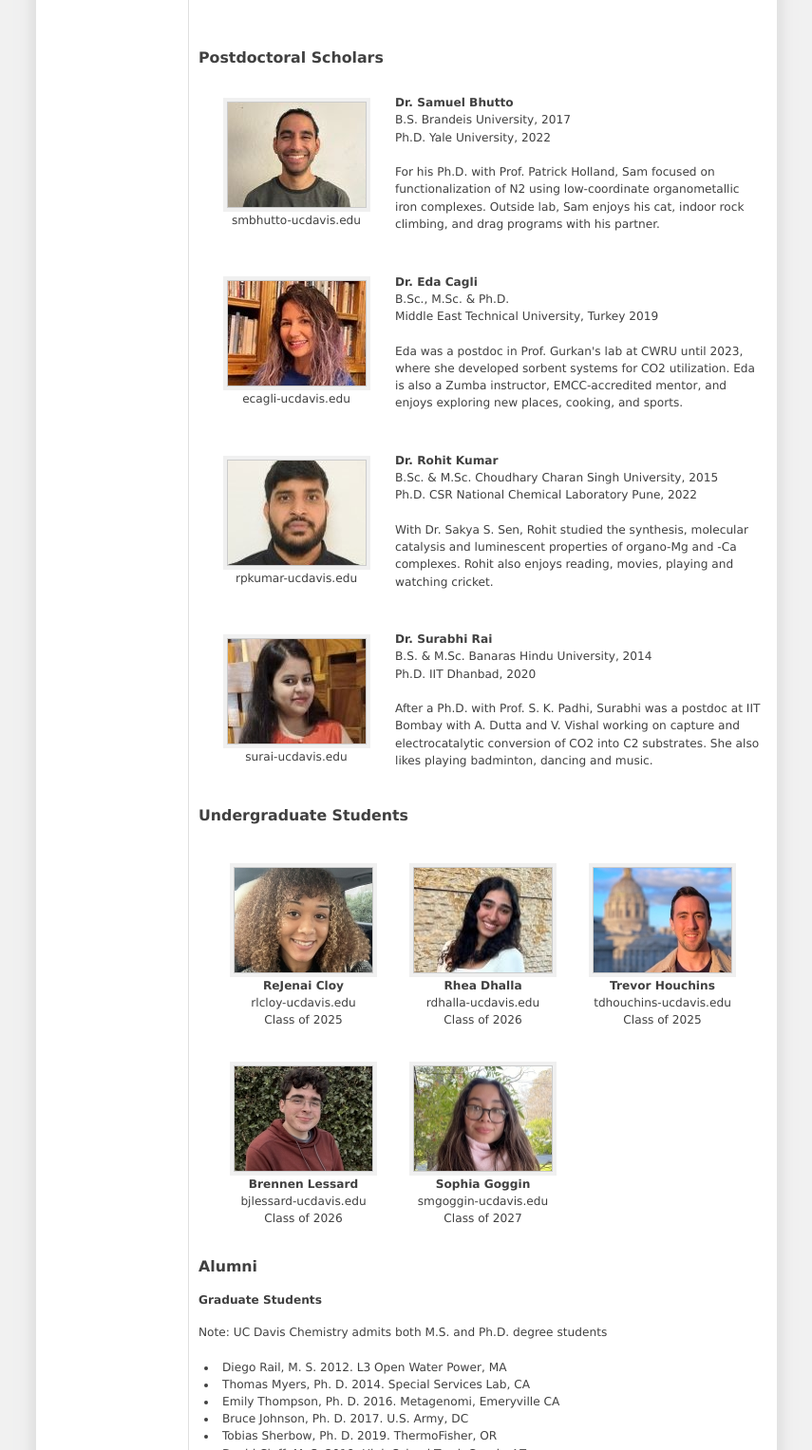
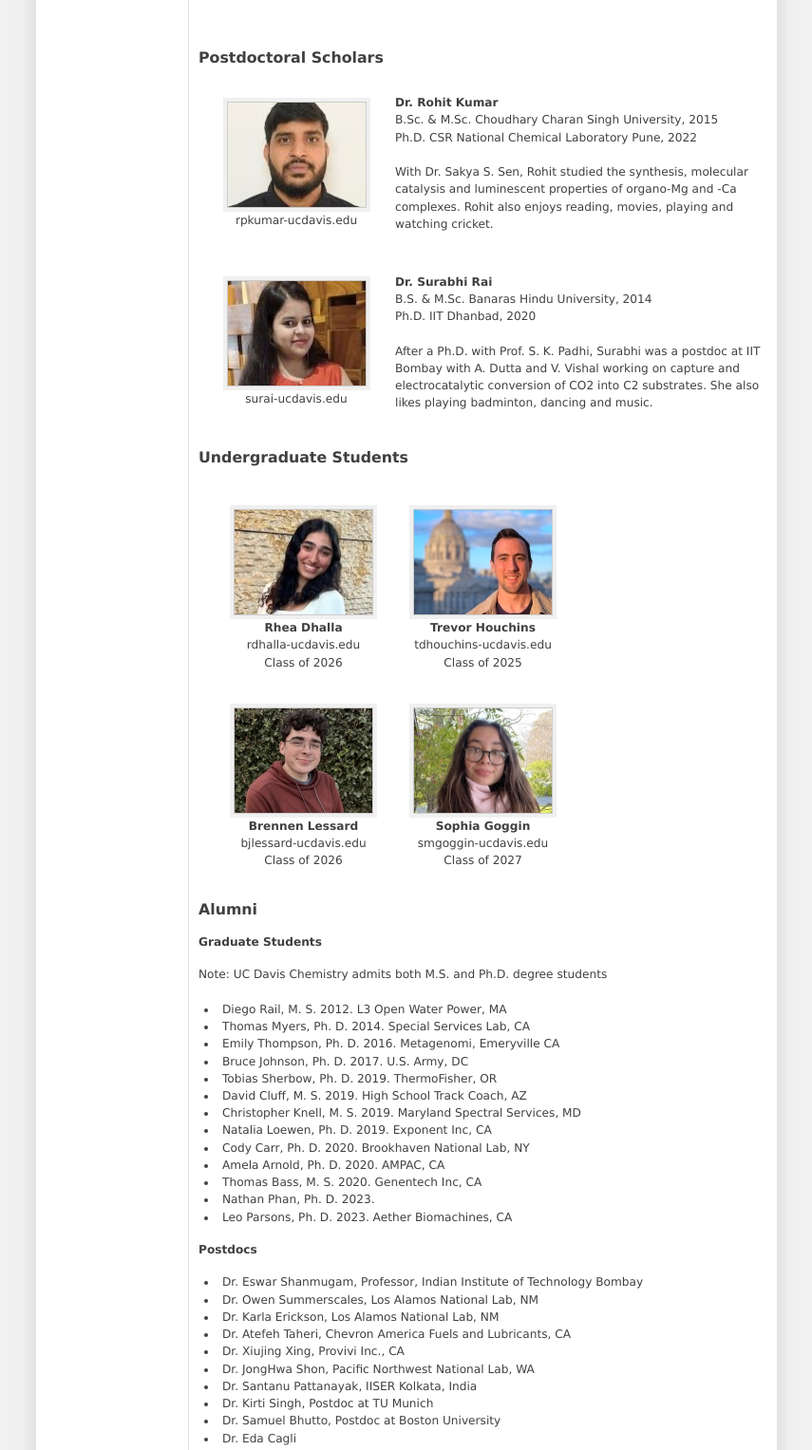
Before and after one commit to laberben/laberben.github.io, a plain HTML site: page group.html in a window 1280 px wide. Shown: the part 1962-3489 px from the top of the page at 95% size, without its empty margins (212-1067 px from the left). Drawn offline with Linux system fonts and the light colour scheme.

Commit message:
Add files via upload

```diff
--- a/group.html
+++ b/group.html
@@ -202,8 +202,6 @@ Previously, Oby was a Quality Assurance Chemist at Dangote Fertilizer, overseein
  As an undergraduate, Rachel worked with Dr. Samantha Glazier to determine the mechanism of a polymer TNT sensor. Outside of the lab, Rachel enjoys reading, crocheting, and baking. </td> </table><br/>
 
 
-
-
 <br/><br/>
 
 
@@ -211,32 +209,6 @@ Previously, Oby was a Quality Assurance Chemist at Dangote Fertilizer, overseein
 <h3>Postdoctoral Scholars</h3>
 <br/>
 
-
-<table><tr>
-                <td width="200">
-					<center>
-                    <img src="img/samuel.jpg" height="110" width="145" valign="top" alt="" /><br/>
-                    smbhutto-ucdavis.edu<br/>
-					</center>
-                </td>
-
-	<td>		<b>Dr. Samuel Bhutto</b><br/>
-			B.S. Brandeis University, 2017<br/>
-			Ph.D. Yale University, 2022<br/><br/>
- For his Ph.D. with Prof. Patrick Holland, Sam focused on functionalization of N2 using low-coordinate organometallic iron complexes. Outside lab, Sam enjoys his cat, indoor rock climbing, and drag programs with his partner. </td> </table><br/><br/>
-
-<table><tr>
-                <td width="200">
-					<center>
-                    <img src="img/Eda.jpg" height="110" width="145" valign="top" alt="" /><br/>
-                    ecagli-ucdavis.edu<br/>
-					</center>
-                </td>
-
-	<td>		<b>Dr. Eda Cagli</b><br/>
-			B.Sc., M.Sc. & Ph.D. <br/>
-			Middle East Technical University, Turkey 2019<br/><br/>
- Eda was a postdoc in Prof. Gurkan's lab at CWRU until 2023, where she developed sorbent systems for CO2 utilization. Eda is also a Zumba instructor, EMCC-accredited mentor, and enjoys exploring new places, cooking, and sports. </td> </table><br/><br/>
 
 
 <table><tr>
@@ -273,17 +245,6 @@ After a Ph.D. with Prof. S. K. Padhi,  Surabhi was a postdoc at IIT Bombay with
 <h3>Undergraduate Students</h3>
 
 <table CELLSPACING="32px"><tr>
-
-
-<td width="125">
-					<center>
-                    <img src="img/rejenai.jpg" height="110" width="145" valign="top" alt="" /><br/>
-                    <b>ReJenai Cloy</b><br/>
-                    rlcloy-ucdavis.edu<br/>
-				Class of 2025<br/>
-
-					</center>
-                </td>
 
 
 <td width="125">
@@ -365,7 +326,9 @@ Note: UC Davis Chemistry admits both M.S. and Ph.D. degree students </br></br>
 <li>Dr. Xiujing Xing, Provivi Inc., CA</li>
 <li>Dr. JongHwa Shon, Pacific Northwest National Lab, WA</li>
 <li>Dr. Santanu Pattanayak, IISER Kolkata, India</li>
-<li>Dr. Kirti Singh, </li>
+<li>Dr. Kirti Singh, Postdoc at TU Munich</li>
+<li>Dr. Samuel Bhutto, Postdoc at Boston University</li>
+<li>Dr. Eda Cagli</li>
 
 
         </ul>
@@ -392,6 +355,7 @@ Note: UC Davis Chemistry admits both M.S. and Ph.D. degree students </br></br>
 	<li>Denise Chan, 2011-2012 </li>
 <li>Cindy Chang, 2010 </li>
 	<li>Jeffrey Chen, 2010-2011, Graduate Student at Yale University</li>
+<li>ReJenai Cloy, 2024-25, Graduate Student, Ag Chem at UC Davis</li>
 <li>Eric Del Aguila, 2022-2024, FM Global WA </li>
 <li> Franklin Guevarra, 2022 NSF REU
 	<li>Camille Hackett, 2011, Geology Major at UC Davis </li>
```
